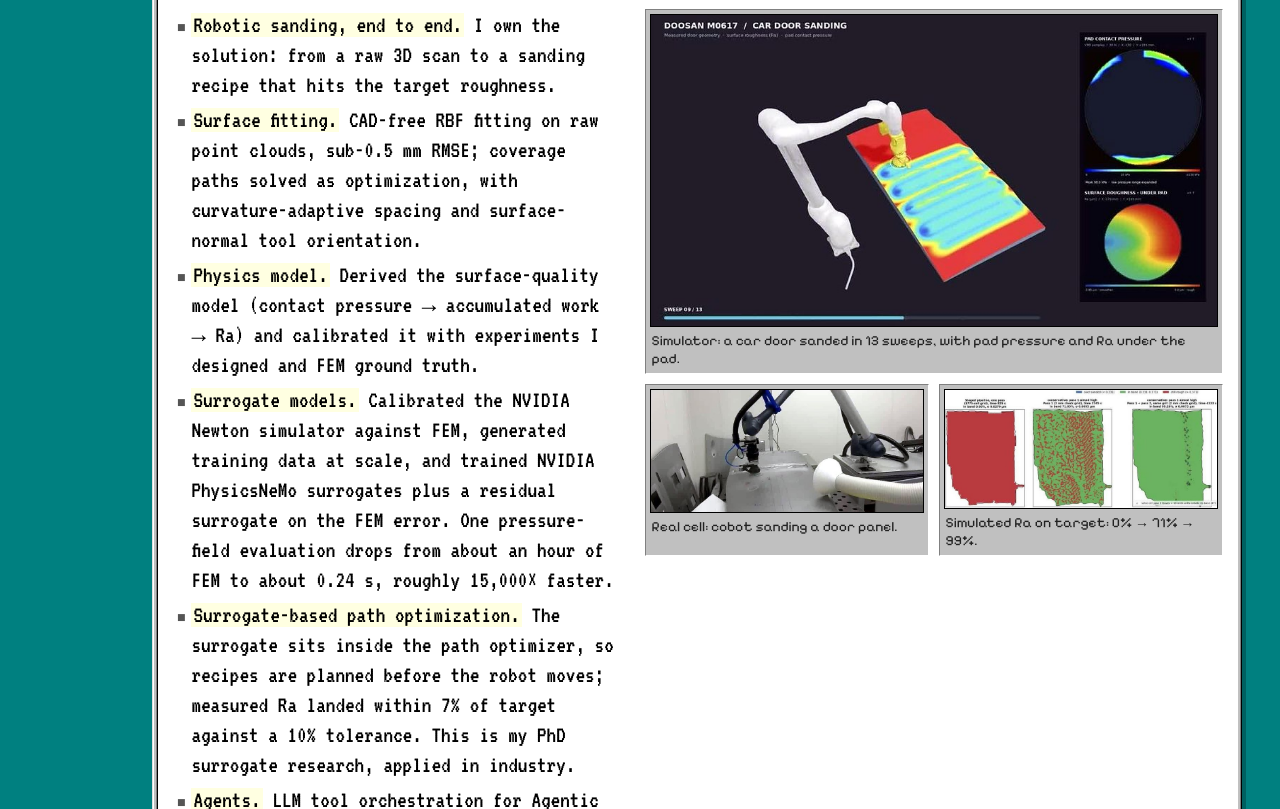
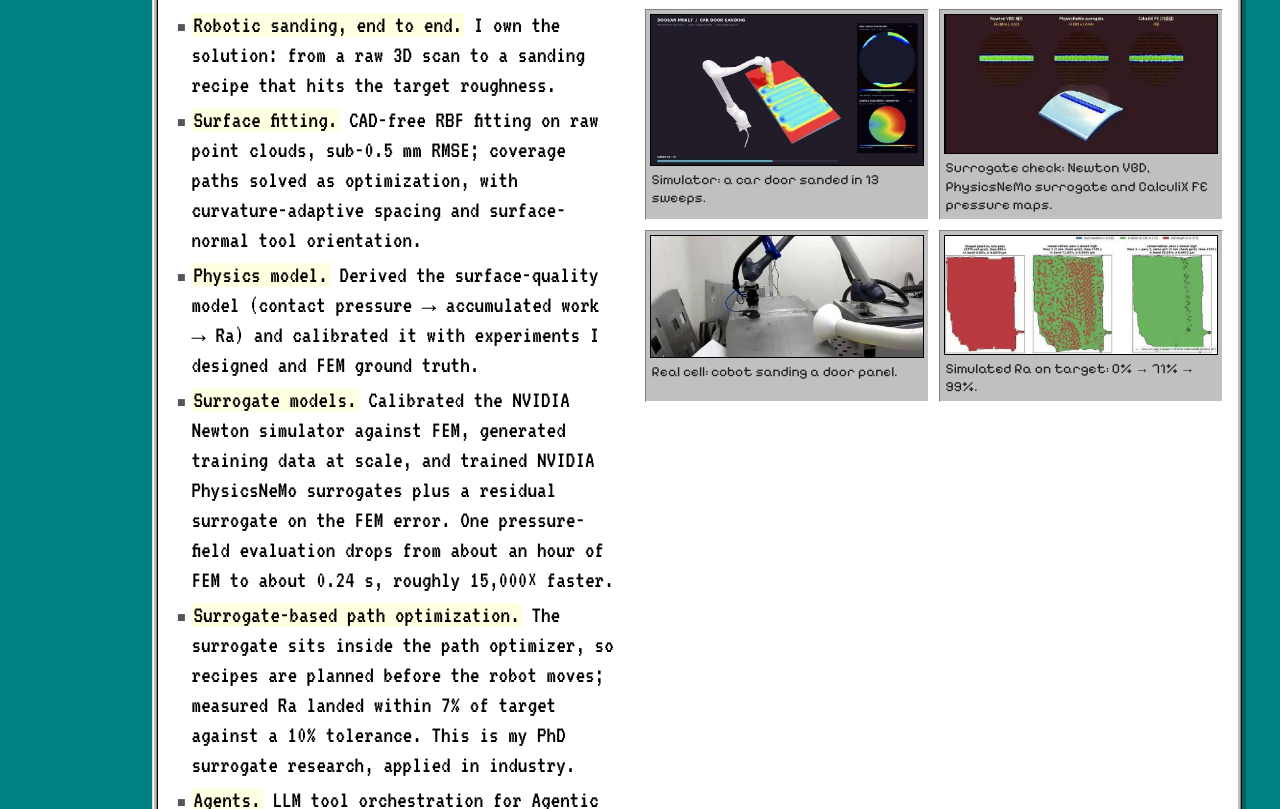
Before and after one commit to younghwan91/younghwan91.github.io, a plain HTML site: page index.html in a window 1280 px wide. Shown: the part 1328-2137 px from the top of the page. Drawn offline with Linux system fonts and the light colour scheme; a web font is replaced by a local one.

Commit message:
feat: add surrogate comparison image to Doosan gallery (#1)
Co-authored-by: Claude Opus 5.5 <noreply@anthropic.com>

```diff
--- a/index.html
+++ b/index.html
@@ -215,7 +215,7 @@ body{font-size:22px}
         <li><b>Also built.</b> An LLM + knowledge-graph Q&amp;A system, an NVIDIA Cosmos Cookoff pallet-stacking demo, depalletizing vision (RF-DETR with LoRA, SAM) and a single-camera imitation-learning data pipeline.</li>
       </ul>
       <p class="note">Presented at <a href="https://www.nvidia.com/en-us/on-demand/session/aidayseoul26-ad1015/">NVIDIA AI Day Seoul 2026</a> in a talk with NVIDIA on Newton contact simulation for industrial sanding. The images are from that talk.</p>
-      </div><div class="shots"><figure><img src="w_sanding.jpg" width="800" height="439" alt="Robot simulator: a Doosan M0617 sanding a measured car door, with pad contact pressure and surface roughness maps" loading="lazy"><figcaption>Simulator: a car door sanded in 13 sweeps, with pad pressure and Ra under the pad.</figcaption></figure><div class="two"><figure><img src="w_real.jpg" width="800" height="357" alt="Doosan cobot sanding a car door panel in the lab" loading="lazy"><figcaption>Real cell: cobot sanding a door panel.</figcaption></figure><figure><img src="w_ramap.jpg" width="800" height="346" alt="Three roughness maps of a door: all red after one staged pass, mostly green after an optimized pass, almost all green after two" loading="lazy"><figcaption>Simulated Ra on target: 0% → 71% → 99%.</figcaption></figure></div></div></div>
+      </div><div class="shots"><div class="two"><figure><img src="w_sanding.jpg" width="800" height="439" alt="Robot simulator: a Doosan M0617 sanding a measured car door, with pad contact pressure and surface roughness maps" loading="lazy"><figcaption>Simulator: a car door sanded in 13 sweeps.</figcaption></figure><figure><img src="w_surrogate.jpg" width="722" height="366" alt="Pad pressure maps from Newton VBD, the PhysicsNeMo surrogate and CalculiX FE side by side, above a convex test part" loading="lazy"><figcaption>Surrogate check: Newton VBD, PhysicsNeMo surrogate and CalculiX FE pressure maps.</figcaption></figure><figure><img src="w_real.jpg" width="800" height="357" alt="Doosan cobot sanding a car door panel in the lab" loading="lazy"><figcaption>Real cell: cobot sanding a door panel.</figcaption></figure><figure><img src="w_ramap.jpg" width="800" height="346" alt="Three roughness maps of a door: all red after one staged pass, mostly green after an optimized pass, almost all green after two" loading="lazy"><figcaption>Simulated Ra on target: 0% → 71% → 99%.</figcaption></figure></div></div></div>
 
       <h2><span class="logo dark"><img src="logo_bitsensing.png" alt="bitsensing"></span>bitsensing <time>Aug 2022 – Aug 2025</time></h2>
       <p class="role">Technical Research Personnel (alternative military service, completed)</p>
```
Also changed, not shown: w_surrogate.jpg (added).
